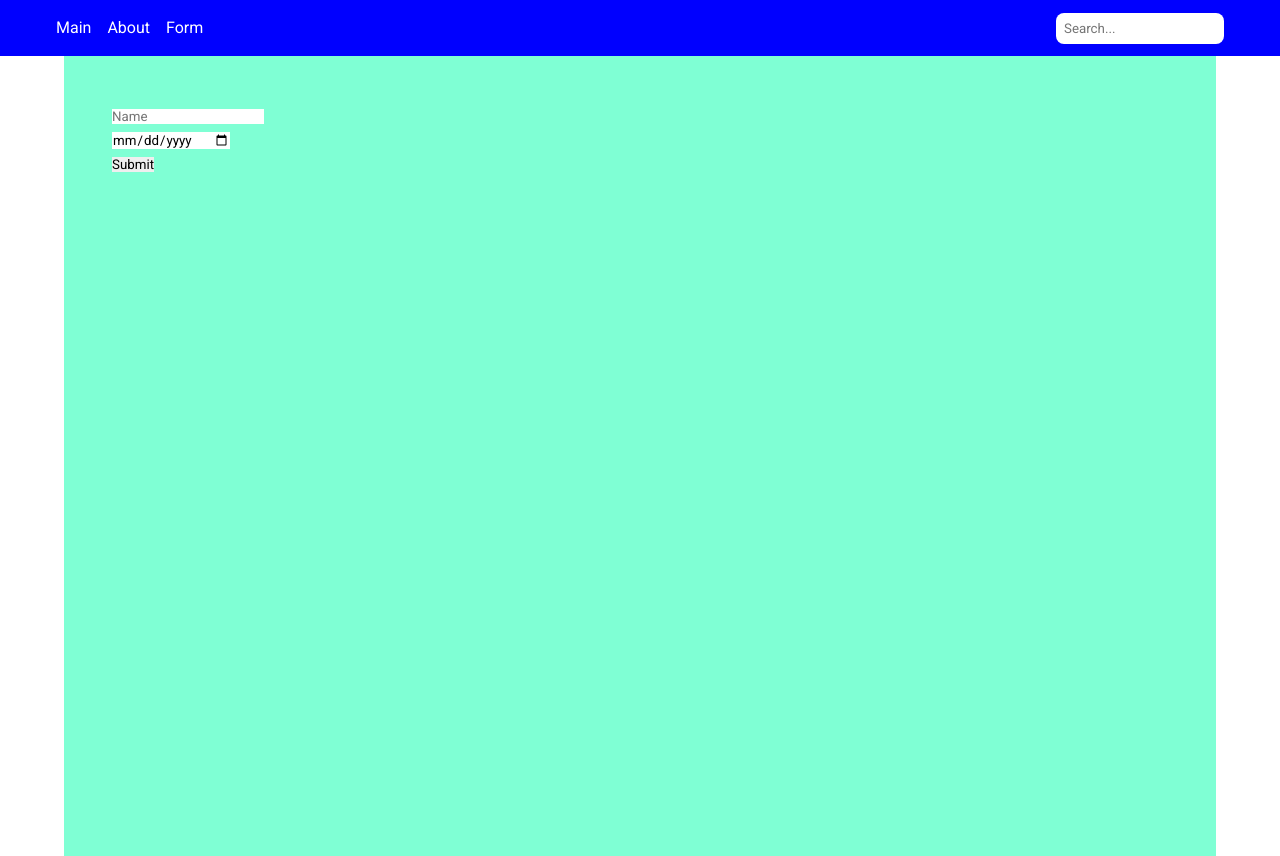
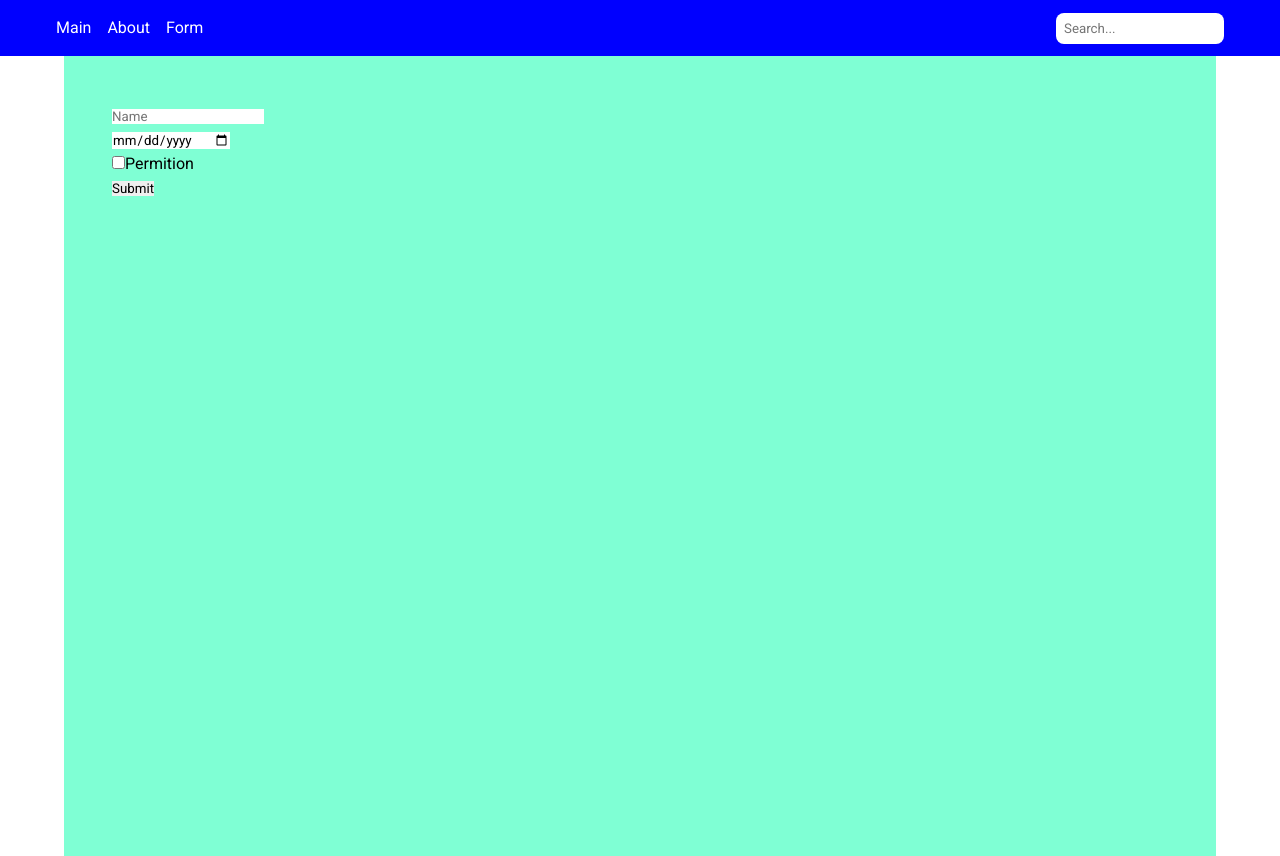
Before and after one commit to MaksimKarpuk/RS-School-React-Project-, a React (Vite) app: page /form in a window 1280 px wide. Built offline with nearby package versions, Linux system fonts and the light colour scheme.

Commit message:
feat:add checkbox field with functionality

```diff
--- /dev/null
+++ b/src/Components/Atoms/CheckboxRef/CheckboxRef.tsx
@@ -0,0 +1,17 @@
+import { Component } from 'react';
+
+interface IProps {
+  checkboxField: React.RefObject<HTMLInputElement>;
+  checked: boolean;
+}
+class CheckboxRef extends Component<IProps> {
+  render() {
+    return (
+      <label htmlFor="checkboxRef">
+        <input type="checkbox" id="checkboxRef" ref={this.props.checkboxField} />
+        Permition
+      </label>
+    );
+  }
+}
+export default CheckboxRef;
--- a/src/Components/Atoms/FormCard/FormCard.tsx
+++ b/src/Components/Molecules/FormCard/FormCard.tsx
@@ -3,6 +3,7 @@ import { Component } from 'react';
 interface IProps {
   inputValue: string | undefined;
   inputDate: string | undefined;
+  checkboxValue: boolean | undefined;
 }
 class FormCard extends Component<IProps> {
   render() {
@@ -10,6 +11,11 @@ class FormCard extends Component<IProps> {
       <div>
         <div>{this.props.inputValue}</div>
         <div>{this.props.inputDate}</div>
+        <div>
+          {!this.props.checkboxValue || this.props.checkboxValue === null
+            ? ''
+            : 'Permition was got'}
+        </div>
       </div>
     );
   }
--- a/src/Components/Organisms/Form/Form.tsx
+++ b/src/Components/Organisms/Form/Form.tsx
@@ -5,6 +5,8 @@ import FormView from './FormView';
 interface IState {
   inputValue: string | undefined;
   inputDate: string | undefined;
+  checkboxValue: boolean | undefined;
+  checked: boolean;
 }
 
 class Form extends Component<unknown, IState> {
@@ -12,11 +14,14 @@ class Form extends Component<unknown, IState> {
 
   dateField: React.RefObject<HTMLInputElement>;
 
+  checkboxField: React.RefObject<HTMLInputElement>;
+
   constructor(props) {
     super(props);
     this.inputField = React.createRef();
     this.dateField = React.createRef();
-    this.state = { inputValue: '', inputDate: '' };
+    this.checkboxField = React.createRef();
+    this.state = { inputValue: '', inputDate: '', checked: false, checkboxValue: false };
     this.setForm = this.setForm.bind(this);
   }
 
@@ -24,6 +29,16 @@ class Form extends Component<unknown, IState> {
     e.preventDefault();
     this.setState({ inputValue: this.inputField.current?.value });
     this.setState({ inputDate: this.dateField.current?.value });
+    this.setState({ checkboxValue: this.checkboxField.current?.checked });
+    if (this.inputField.current?.value) {
+      this.inputField.current.value = '';
+    }
+    if (this.dateField.current?.value) {
+      this.dateField.current.value = '';
+    }
+    if (this.checkboxField.current?.checked) {
+      this.checkboxField.current.checked = false;
+    }
   }
 
   render() {
@@ -31,9 +46,12 @@ class Form extends Component<unknown, IState> {
       <FormView
         inputValue={this.state.inputValue}
         inputDate={this.state.inputDate}
+        checkboxValue={this.state.checkboxValue}
         inputField={this.inputField}
         dateField={this.dateField}
+        checkboxField={this.checkboxField}
         setForm={this.setForm}
+        checked={this.state.checked}
       />
     );
   }
--- a/src/Components/Organisms/Form/FormView.tsx
+++ b/src/Components/Organisms/Form/FormView.tsx
@@ -1,15 +1,19 @@
 import * as React from 'react';
 import { Component } from 'react';
 import Input from '../../Atoms/InputRef/InputRef';
-import Date from '../../Atoms/Date/Date';
-import FormCard from '../../Atoms/FormCard/FormCard';
+import Date from '../../Atoms/DateRef/DateRef';
+import FormCard from '../../Molecules/FormCard/FormCard';
+import Checkbox from '../../Atoms/CheckboxRef/CheckboxRef';
 import style from './styles.module.scss';
 
 interface IProps {
   inputValue: string | undefined;
   inputDate: string | undefined;
+  checkboxValue: boolean | undefined;
+  checked: boolean;
   inputField: React.RefObject<HTMLInputElement>;
   dateField: React.RefObject<HTMLInputElement>;
+  checkboxField: React.RefObject<HTMLInputElement>;
   setForm: (e: React.MouseEvent<HTMLButtonElement>) => void;
 }
 
@@ -23,8 +27,15 @@ class FormView extends Component<IProps, unknown> {
         <div className={style.form__date}>
           <Date dateField={this.props.dateField} />
         </div>
+        <div className={style.form__checkbox}>
+          <Checkbox checkboxField={this.props.checkboxField} checked={this.props.checked} />
+        </div>
         <div className={style.form__card}>
-          <FormCard inputValue={this.props.inputValue} inputDate={this.props.inputDate} />
+          <FormCard
+            inputValue={this.props.inputValue}
+            inputDate={this.props.inputDate}
+            checkboxValue={this.props.checkboxValue}
+          />
         </div>
         <button type="submit" onClick={this.props.setForm}>
           Submit
```
Also changed, not shown: src/Components/Atoms/DateRef/DateRef.tsx (renamed from src/Components/Atoms/Date/Date.tsx).
